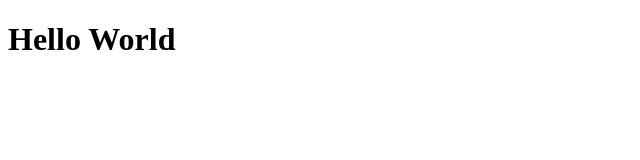
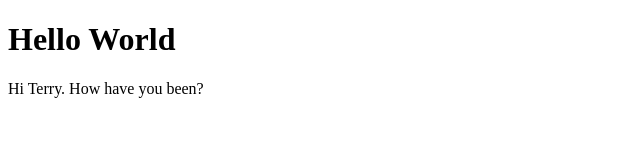
Before and after one commit to John-Kimani/Hello_World, a plain HTML site: page index.html in a window 1280 px wide. Shown: the whole page, without its empty margins (0-640 px from the left). Drawn offline with Linux system fonts and the light colour scheme.

Commit message:
Paragraph

```diff
--- a/index.html
+++ b/index.html
@@ -10,5 +10,8 @@
     <h1>
         Hello World
     </h1>
+    <p>
+        Hi Terry. How have you been?
+    </p>
 </body>
 </html>
```
